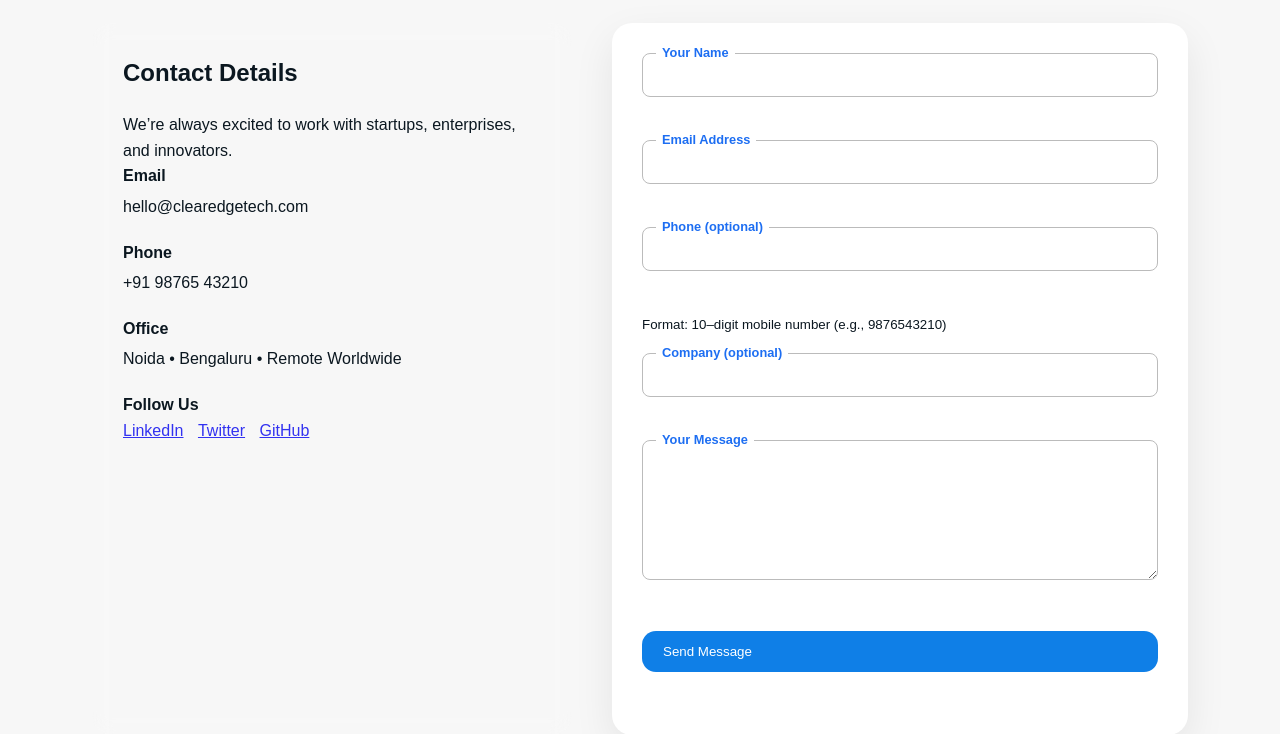
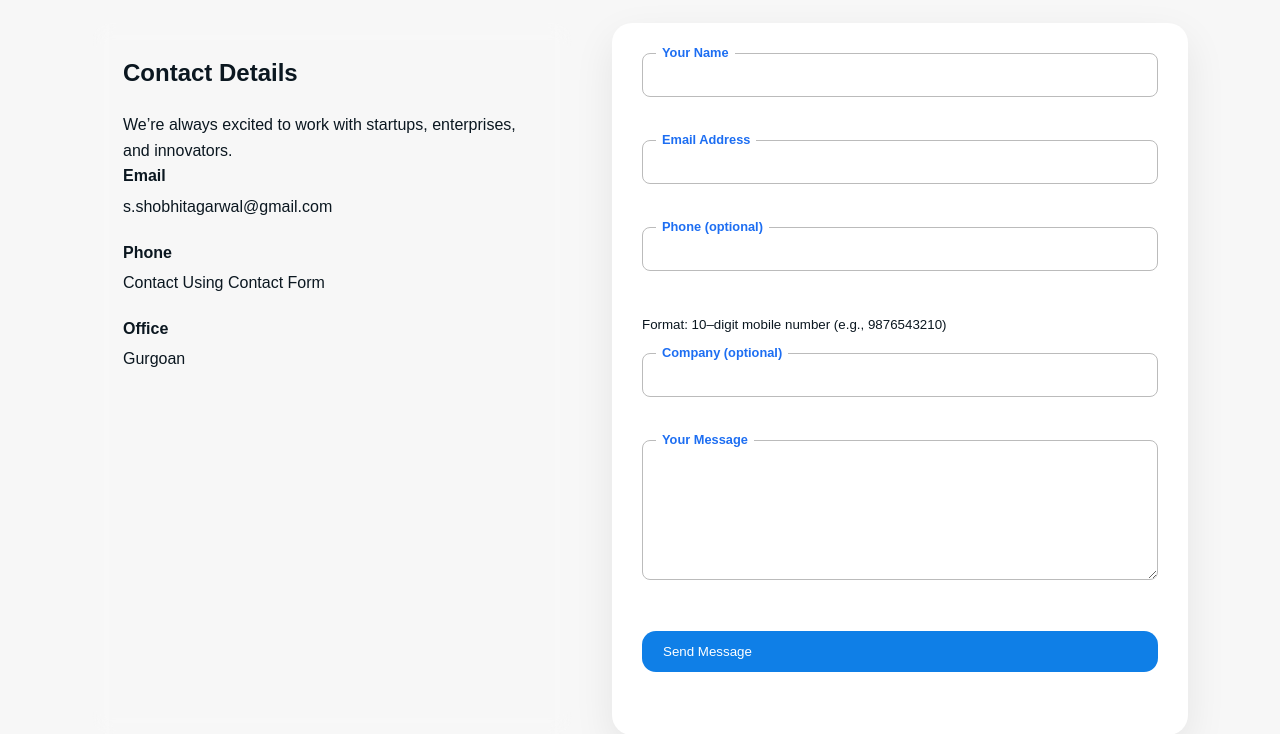
Before and after one commit to Shobhit-280192/CLearEdgeTechnology, a Flask app: page /contact.html in a window 1280 px wide. Shown: the part 288-1022 px from the top of the page. Run offline with Flask 3, Linux system fonts and the light colour scheme; some libraries are stand-ins or nearby versions.

Commit message:
Update contact.html

```diff
--- a/templates/contact.html
+++ b/templates/contact.html
@@ -18,25 +18,19 @@
 
     <div class="info-block">
       <h4>Email</h4>
-      <p>hello@clearedgetech.com</p>
+      <p>s.shobhitagarwal@gmail.com</p>
     </div>
 
     <div class="info-block">
       <h4>Phone</h4>
-      <p>+91 98765 43210</p>
+      <p>Contact Using Contact Form</p>
     </div>
 
     <div class="info-block">
       <h4>Office</h4>
-      <p>Noida • Bengaluru • Remote Worldwide</p>
+      <p>Gurgoan</p>
     </div>
 
-    <div class="info-social">
-      <h4>Follow Us</h4>
-      <a href="#">LinkedIn</a>
-      <a href="#">Twitter</a>
-      <a href="#">GitHub</a>
-    </div>
   </div>
 
   <!-- CONTACT FORM -->
```
